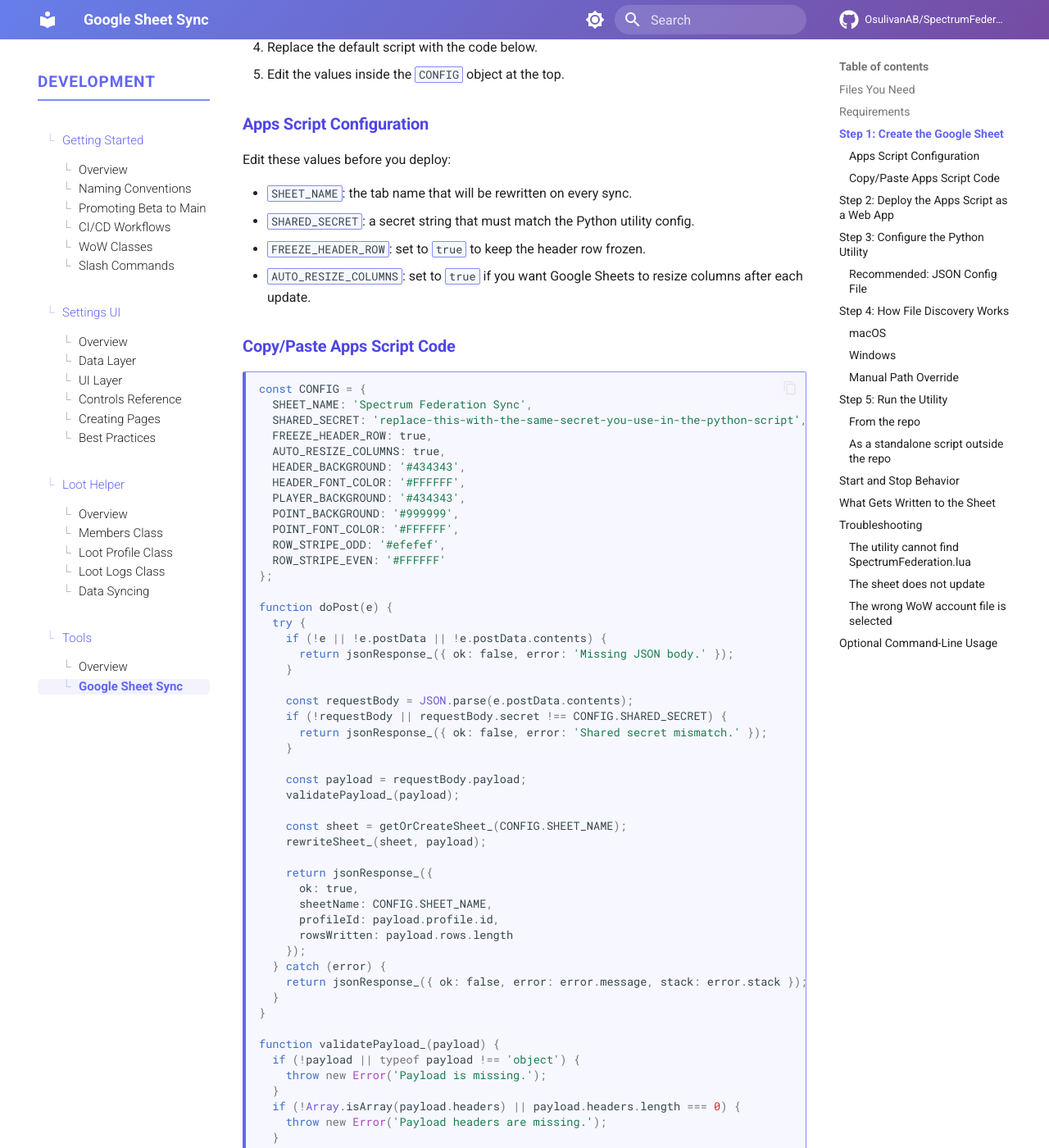
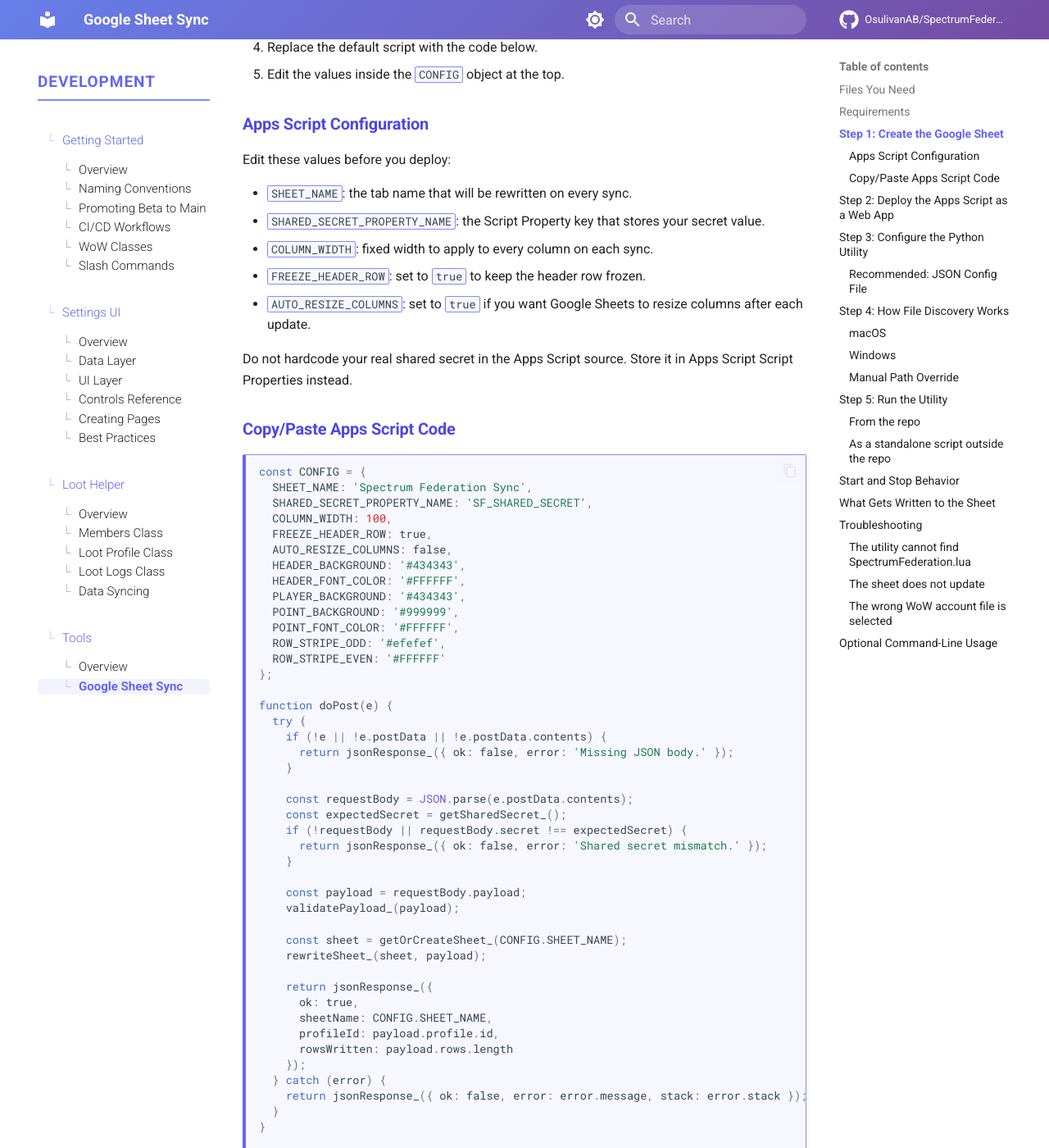
Before and after one commit to OsulivanAB/SpectrumFederation, an MkDocs documentation site: the page built from docs/development/tools/google-sheet-sync.md, in a window 1280 px wide and 1400 px high, scrolled down 1288 px. Shown: the whole window at 82% size. Built offline with MkDocs 1.6.1 and Material for MkDocs 9.7.7, drawn with Linux system fonts in a browser that asks for light colours; comment, search, counter and statistics services are not loaded; some of the changed text lies outside the part shown.

Commit message:
feat: enhance Google Sheet sync configuration with shared secret management and column width settings

````diff
--- a/docs/development/tools/google-sheet-sync.md
+++ b/docs/development/tools/google-sheet-sync.md
@@ -43,18 +43,22 @@
 Edit these values before you deploy:
 
 - `SHEET_NAME`: the tab name that will be rewritten on every sync.
-- `SHARED_SECRET`: a secret string that must match the Python utility config.
+- `SHARED_SECRET_PROPERTY_NAME`: the Script Property key that stores your secret value.
+- `COLUMN_WIDTH`: fixed width to apply to every column on each sync.
 - `FREEZE_HEADER_ROW`: set to `true` to keep the header row frozen.
 - `AUTO_RESIZE_COLUMNS`: set to `true` if you want Google Sheets to resize columns after each update.
+
+Do not hardcode your real shared secret in the Apps Script source. Store it in Apps Script Script Properties instead.
 
 ### Copy/Paste Apps Script Code
 
 ```javascript
 const CONFIG = {
   SHEET_NAME: 'Spectrum Federation Sync',
-  SHARED_SECRET: 'replace-this-with-the-same-secret-you-use-in-the-python-script',
+  SHARED_SECRET_PROPERTY_NAME: 'SF_SHARED_SECRET',
+  COLUMN_WIDTH: 100,
   FREEZE_HEADER_ROW: true,
-  AUTO_RESIZE_COLUMNS: true,
+  AUTO_RESIZE_COLUMNS: false,
   HEADER_BACKGROUND: '#434343',
   HEADER_FONT_COLOR: '#FFFFFF',
   PLAYER_BACKGROUND: '#434343',
@@ -71,7 +75,8 @@
     }
 
     const requestBody = JSON.parse(e.postData.contents);
-    if (!requestBody || requestBody.secret !== CONFIG.SHARED_SECRET) {
+    const expectedSecret = getSharedSecret_();
+    if (!requestBody || requestBody.secret !== expectedSecret) {
       return jsonResponse_({ ok: false, error: 'Shared secret mismatch.' });
     }
 
@@ -90,6 +95,21 @@
   } catch (error) {
     return jsonResponse_({ ok: false, error: error.message, stack: error.stack });
   }
+}
+
+function getSharedSecret_() {
+  const secret = PropertiesService
+    .getScriptProperties()
+    .getProperty(CONFIG.SHARED_SECRET_PROPERTY_NAME);
+
+  if (!secret) {
+    throw new Error(
+      'Missing Script Property ' + CONFIG.SHARED_SECRET_PROPERTY_NAME + '. ' +
+      'Set it in Project Settings -> Script properties before deploying.'
+    );
+  }
+
+  return secret;
 }
 
 function validatePayload_(payload) {
@@ -124,6 +144,10 @@
 
   if (CONFIG.FREEZE_HEADER_ROW) {
     sheet.setFrozenRows(1);
+  }
+
+  if (CONFIG.COLUMN_WIDTH) {
+    sheet.setColumnWidths(1, columnCount, CONFIG.COLUMN_WIDTH);
   }
 
   formatHeader_(sheet, columnCount);
@@ -189,6 +213,14 @@
 
 ## Step 2: Deploy the Apps Script as a Web App
 
+Before you deploy, set the shared secret in Apps Script:
+
+1. Open `Project Settings` in the Apps Script editor.
+2. Find `Script properties`.
+3. Add a property named `SF_SHARED_SECRET`.
+4. Paste in your real shared secret value.
+5. Save the property.
+
 1. Click `Deploy` -> `New deployment`.
 2. Choose `Web app`.
 3. Set `Execute as` to your account.
@@ -226,7 +258,7 @@
 Configuration notes:
 
 - `endpoint_url`: the deployed Apps Script web app URL.
-- `shared_secret`: must exactly match the Apps Script `SHARED_SECRET`.
+- `shared_secret`: must exactly match the value stored in the Apps Script Script Property `SF_SHARED_SECRET`.
 - `saved_variables_path`: optional. Leave it empty to use auto-discovery.
 - `poll_interval_seconds`: how often the script checks the file. The default is 10 seconds.
 - `debounce_seconds`: how long the script waits after a change before syncing.
````
